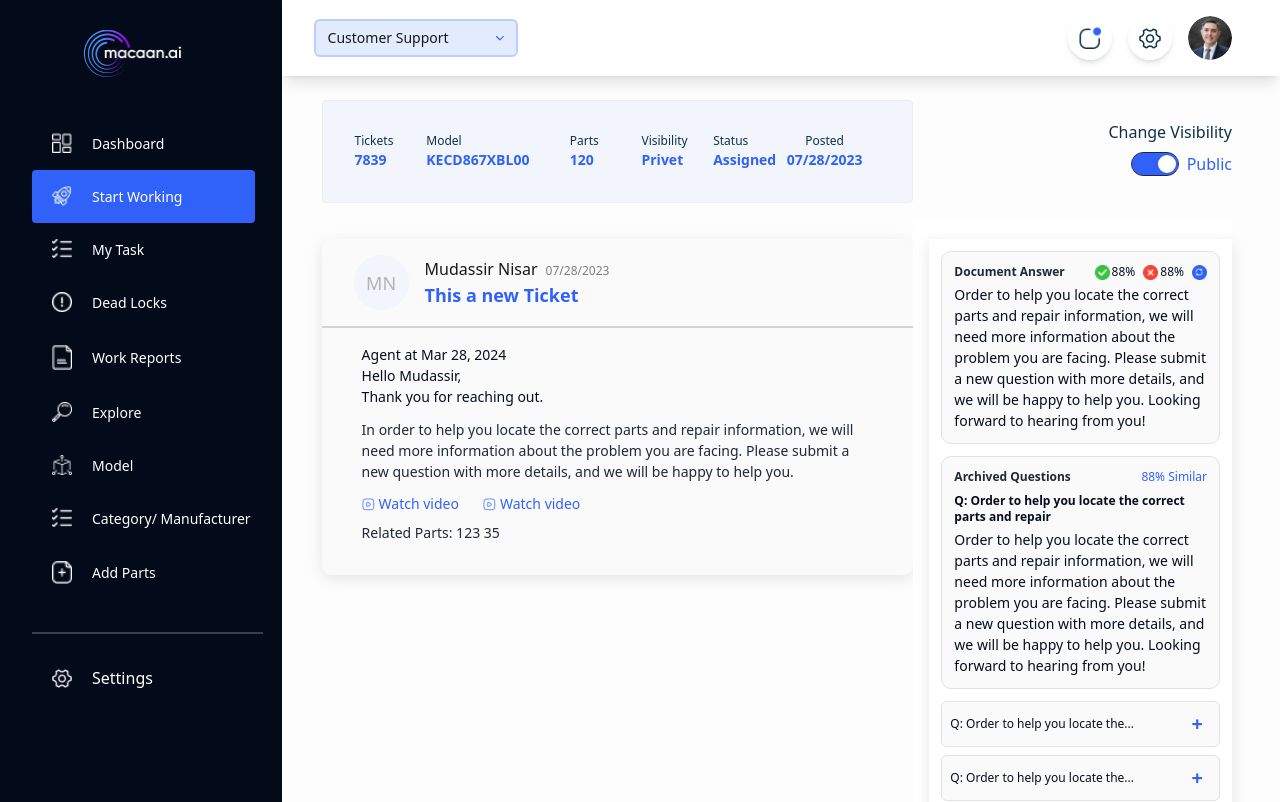
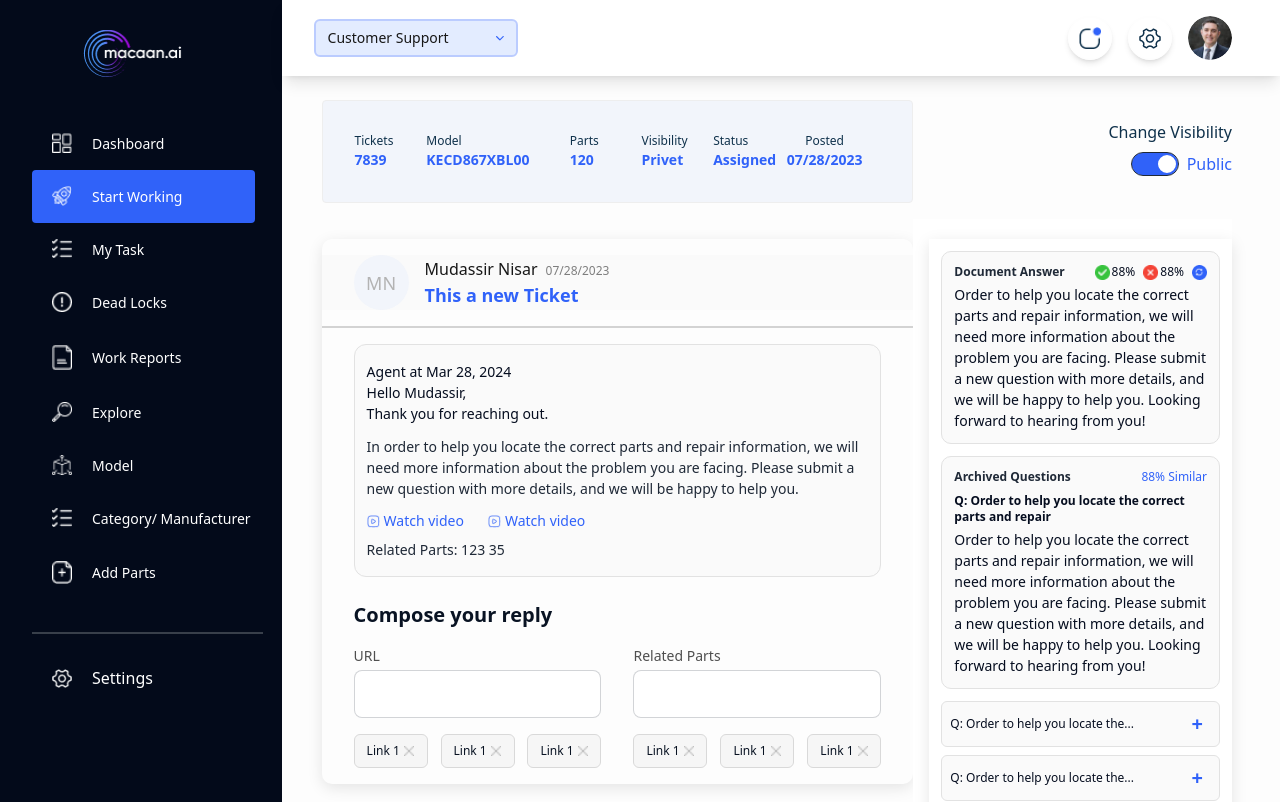
Before and after one commit to roushan-sheik/macaan-ai, a Next.js app: page / in a window 1280 px wide. Shown: the top 802 px of the page. Built offline with nearby package versions, Linux system fonts and the light colour scheme.

Commit message:
add: inputs tags ui

```diff
--- a/src/app/(dashboardLayout)/page.tsx
+++ b/src/app/(dashboardLayout)/page.tsx
@@ -6,9 +6,9 @@ import React from "react";
 
 const HomePage = () => {
   return (
-    <div className="bg-[#FAFAFA] drp_shadow w-full    mt-5 py-4  rounded-[.625rem]">
+    <div className=" drp_shadow w-full    mt-5 py-4  rounded-[.625rem]">
       {/* profile content container */}
-      <div className="flex px-8 items-center gap-4">
+      <div className="flex px-8 bg-[#FAFAFA] items-center gap-4">
         {/* avatar box */}
         <div className=" flex justify-center items-center rounded-full size-[3.4375rem] bg-[#F2F5FB] text-[#B3B3B3] text-lg font-medium">
           MN
--- a/src/app/globals.css
+++ b/src/app/globals.css
@@ -20,6 +20,7 @@
 .drp_shadow {
   box-shadow: 0px 4px 15px 0px #0000001a;
 }
+
 .button_box_border {
   border: 1px solid #ffdce0;
 }
--- a/src/components/UI/dashboard/main/Message.tsx
+++ b/src/components/UI/dashboard/main/Message.tsx
@@ -3,7 +3,7 @@ import React from "react";
 
 const Message = () => {
   return (
-    <div className="px-2 py-4">
+    <div className="px-3 py-4 bg-[#FAFAFA] border-[#E2E2E2] border-[1px] rounded-xl mt-4">
       {/* header content  */}
       <p className="text-[#050D1F]">
         Agent at Mar 28, 2024 <br />
--- a/src/components/UI/dashboard/main/ReplayMessageForm.tsx
+++ b/src/components/UI/dashboard/main/ReplayMessageForm.tsx
@@ -1,11 +1,48 @@
 "use client";
+import Image from "next/image";
 import React from "react";
+import Tag from "./Tag";
 
 const ReplayMessageForm = () => {
   return (
-    <>
-      <form action=""></form>
-    </>
+    <div className="mt-6">
+      <h2 className="font-semibold text-xl mb-4 text-[#091323]  ">
+        Compose your reply
+      </h2>
+      <form action="#">
+        {/* input box parent  */}
+        <div className="flex items-center justify-between gap-8">
+          {/* box- 1 */}
+          <div className="w-6/12">
+            <h3 className="text-[#4F4F4F] mb-1">URL</h3>
+            <input
+              type="text"
+              className="input input-bordered input-md w-full max-w-xs"
+            />
+            {/* tags  */}
+            <div className="mt-4 flex items-center justify-between">
+              <Tag />
+              <Tag />
+              <Tag />
+            </div>
+          </div>
+          {/* box- 2 */}
+          <div className="w-6/12">
+            <h3 className="text-[#4F4F4F] mb-1">Related Parts</h3>
+            <input
+              type="text"
+              className="input input-bordered input-md w-full max-w-xs"
+            />
+            {/* tags  */}
+            <div className="mt-4 flex items-center justify-between">
+              <Tag />
+              <Tag />
+              <Tag />
+            </div>
+          </div>
+        </div>
+      </form>
+    </div>
   );
 };
 
--- /dev/null
+++ b/src/components/UI/dashboard/main/Tag.tsx
@@ -0,0 +1,19 @@
+import Image from "next/image";
+import React from "react";
+
+const Tag = () => {
+  return (
+    <div className="flex items-center gap-1 w-[74px] text-xs  py-2 px-3 bg-[#F6F6F6] border-[#D9D9D9] border-[1px] rounded-md">
+      <span className="text-[#091323]">Link 1</span>
+      <Image
+        src={"/icons/cross.png"}
+        className="cursor-pointer"
+        width={10}
+        height={10}
+        alt="cancel"
+      />
+    </div>
+  );
+};
+
+export default Tag;
```
Also changed, not shown: public/icons/cross.png (added).
